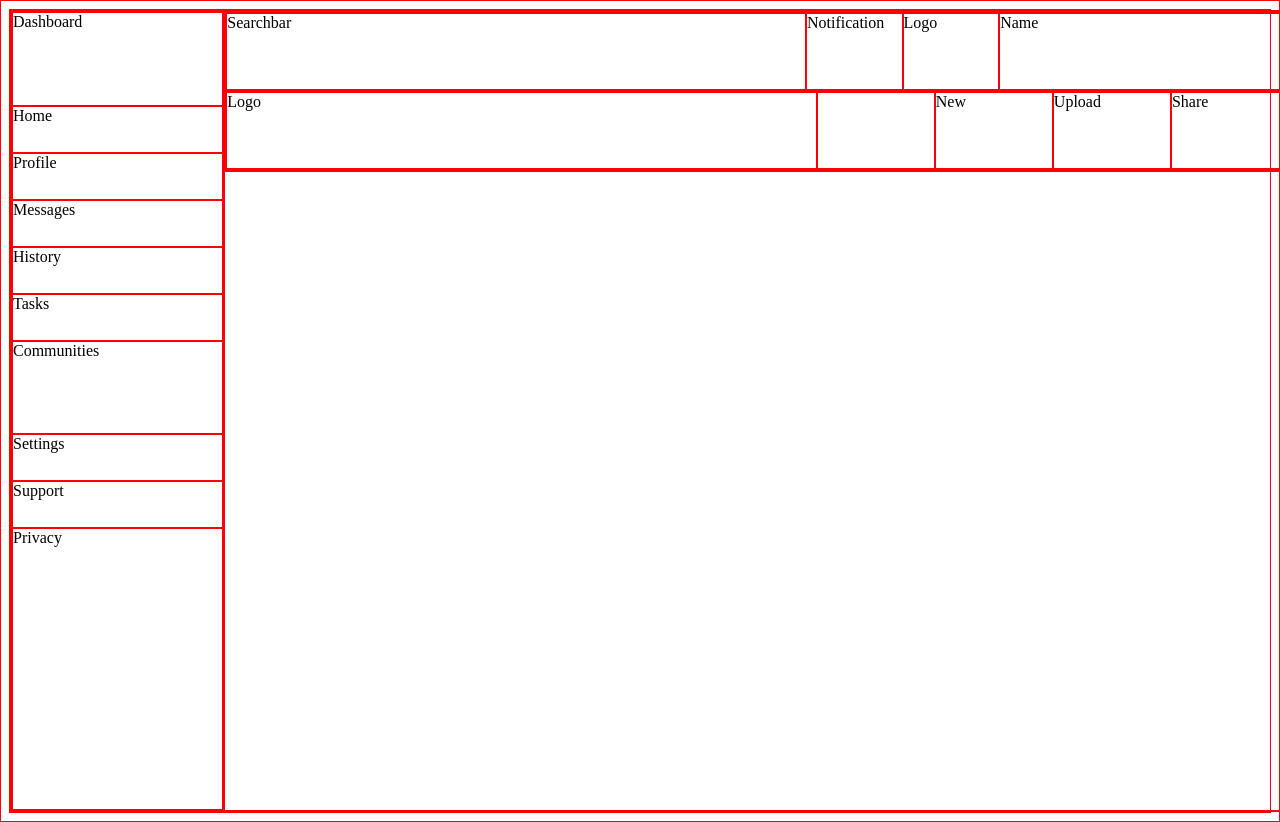
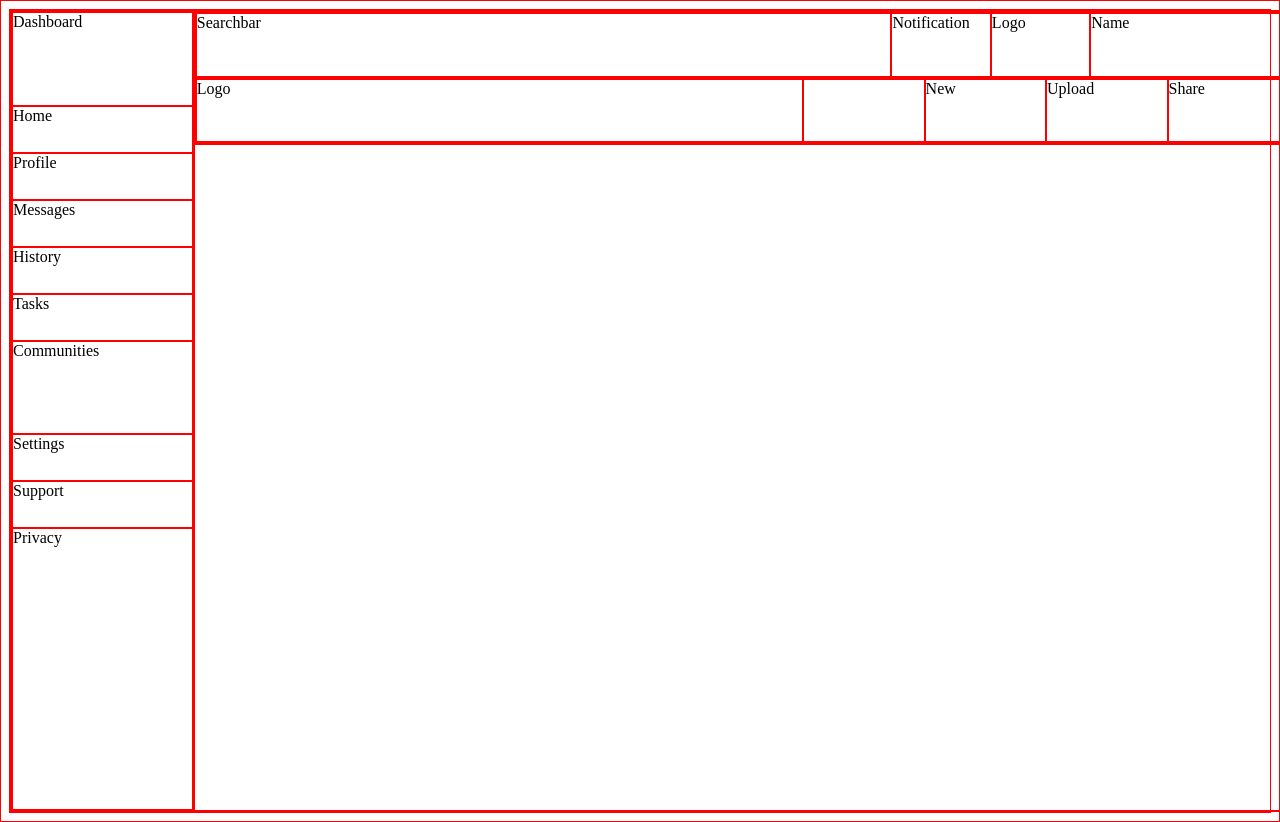
Before and after one commit to Oldee18/admin-dashboard, a plain HTML site: page index.html in a window 1280 px wide. Drawn offline with Linux system fonts and the light colour scheme.

Commit message:
Changed the header upper grid sizes

```diff
--- a/styles.css
+++ b/styles.css
@@ -3,8 +3,8 @@
 }
 .layout-container {
     display: grid;
-    grid-template-columns: 1fr 5fr;
-    grid-template-rows: 1fr 4fr;
+    grid-template-columns: 1fr 6fr;
+    grid-template-rows: 1fr 5fr;
     width: 100vw;
     height: 100vh;
 }
@@ -22,7 +22,7 @@
 
 .header-upper-grid {
     display: grid;
-    grid-template-columns: 6fr 1fr 1fr 3fr;
+    grid-template-columns: 7fr 1fr 1fr 2fr;
 }
 
 .header-lower-grid {
```
